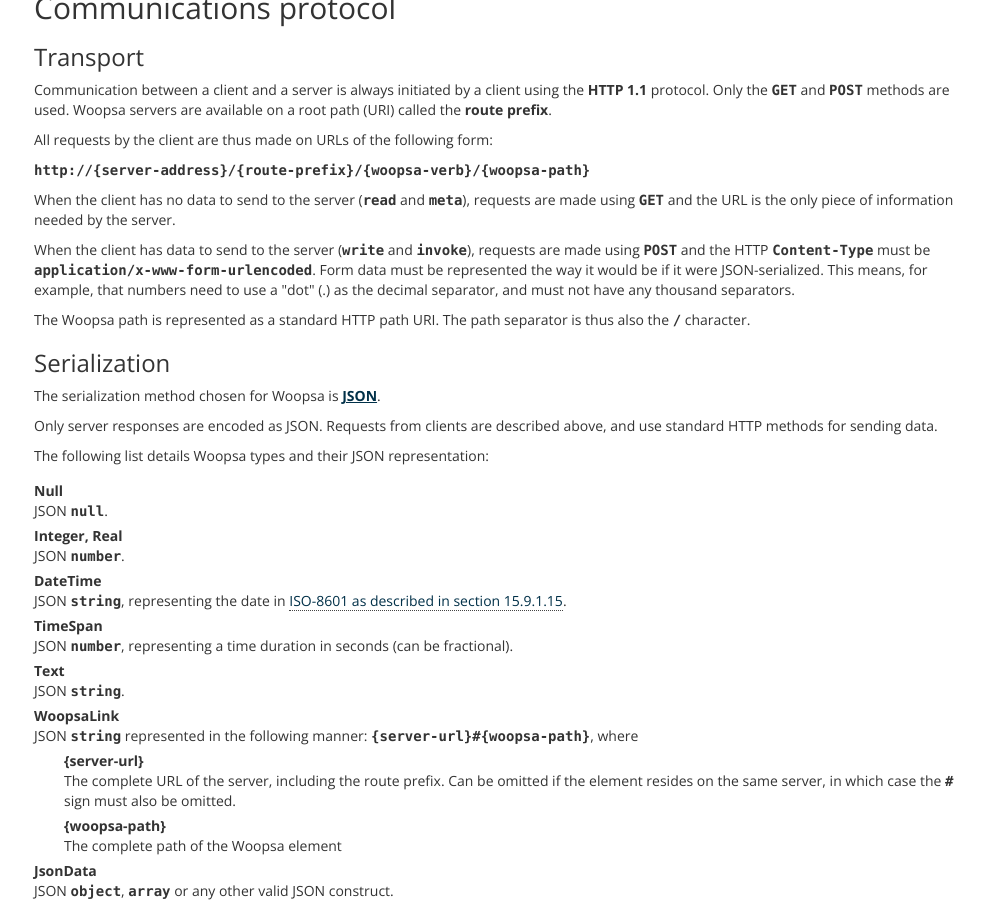
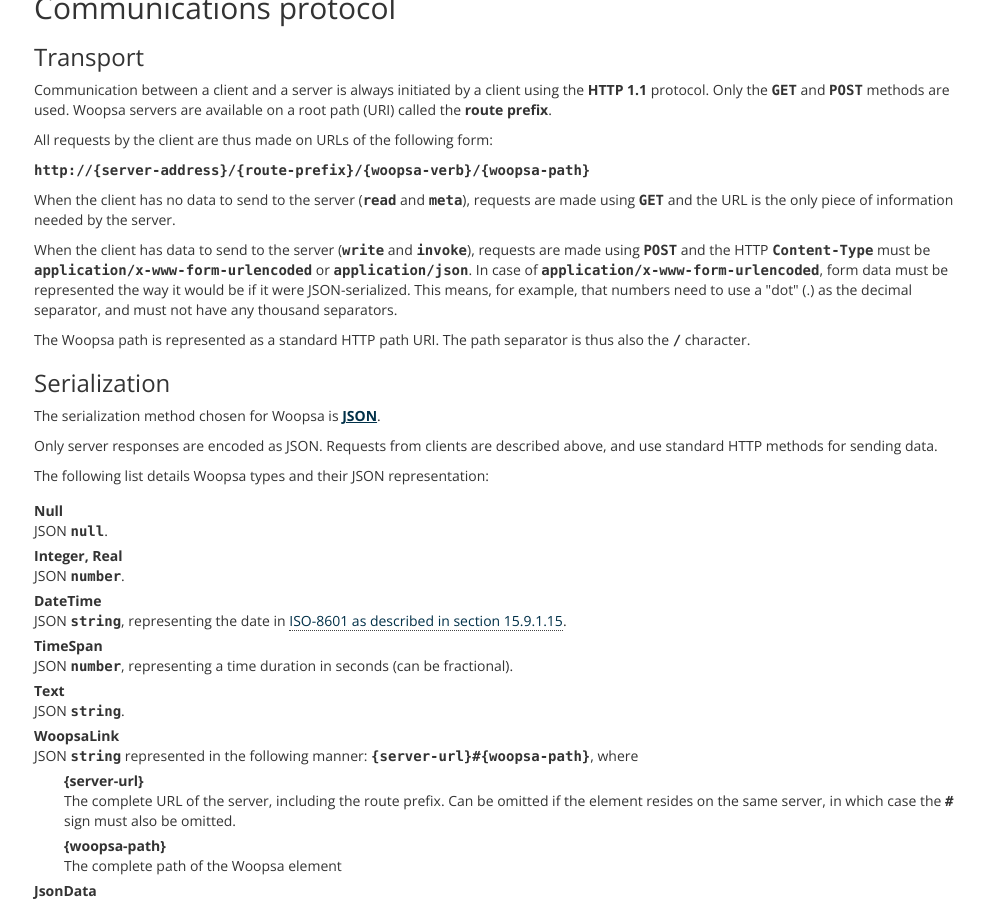
Before and after one commit to woopsa-protocol/woopsa-protocol.github.io, a Jekyll site: the page built from specification.html, in a window 1280 px wide and 900 px high, scrolled down 2367 px. Shown: the whole window, without its empty margins (146-1131 px from the left). Built offline with Jekyll 4.4.1, drawn with Linux system fonts in a browser that asks for light colours; some of the changed text lies outside the part shown.

Commit message:
Update to version 1.2.1
Include mention that POST data can be encoded as application/json in addiction to application/x-www-form-urlencoded

```diff
--- a/specification.html
+++ b/specification.html
@@ -114,7 +114,7 @@
 <p><samp>http://{server-address}/{route-prefix}/{woopsa-verb}/{woopsa-path}</samp></p>
 
 <p>When the client has no data to send to the server (<samp>read</samp> and <samp>meta</samp>), requests are made using <samp>GET</samp> and the URL is the only piece of information needed by the server.</p>
-<p>When the client has data to send to the server (<samp>write</samp> and <samp>invoke</samp>), requests are made using <samp>POST</samp> and the HTTP <samp>Content-Type</samp> must be <samp>application/x-www-form-urlencoded</samp>. Form data must be represented the way it would be if it were JSON-serialized. This means, for example, that numbers need to use a "dot" (.) as the decimal separator, and must not have any thousand separators.</p>
+<p>When the client has data to send to the server (<samp>write</samp> and <samp>invoke</samp>), requests are made using <samp>POST</samp> and the HTTP <samp>Content-Type</samp> must be <samp>application/x-www-form-urlencoded</samp> or <samp>application/json</samp>. In case of <samp>application/x-www-form-urlencoded</samp>, form data must be represented the way it would be if it were JSON-serialized. This means, for example, that numbers need to use a "dot" (.) as the decimal separator, and must not have any thousand separators.</p>
 
 <p>The Woopsa path is represented as a standard HTTP path URI. The path separator is thus also the <samp>/</samp> character.</p>
 
```
Also changed, not shown: other parts of specification.html (+1 -1 lines).
